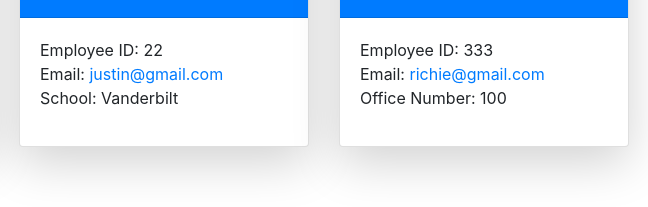
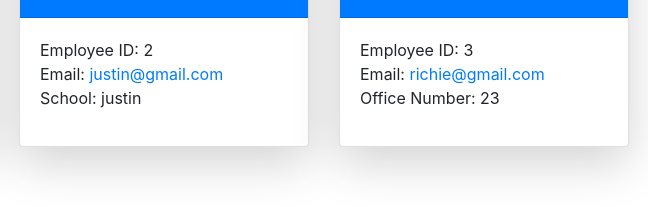
Before and after one commit to mysteriousdj/Team-Profile-Generator, a website: page dist/index.html in a window 1280 px wide. Shown: the part 317-524 px from the top of the page, 316-964 px from the left. Drawn offline with nearby package versions, Linux system fonts and the light colour scheme.

Commit message:
README updated

```diff
--- a/dist/index.html
+++ b/dist/index.html
@@ -29,7 +29,7 @@
         <div class="card-body">
             <ul class="list-unstyled">
                 <li>Employee ID: 1</li>
-                <li>Email: <a href="mailto:Justin@gmail.com">jessi@gmail.com</a></li>
+                <li>Email: <a href="mailto:jessi@gmail.com">jessi@gmail.com</a></li>
                 <li>GitHub Username: <a href="https://github.com/mysteriousdj" target="_blank">mysteriousdj</a></i>
             </u>
         </div>
@@ -45,9 +45,9 @@
         </div>
         <div class="card-body">
             <ul class="list-unstyled">
-                <li>Employee ID: 22</li>
+                <li>Employee ID: 2</li>
                 <li>Email: <a href="mailto:justin@gmail.com">justin@gmail.com</a></li>
-                <li>School: Vanderbilt</i>
+                <li>School: justin</i>
             </u>
         </div>
     </div>
@@ -62,9 +62,9 @@
         </div>
         <div class="card-body">
             <ul class="list-unstyled">
-                <li>Employee ID: 333</li>
+                <li>Employee ID: 3</li>
                 <li>Email: <a href="mailto:richie@gmail.com">richie@gmail.com</a></li>
-                <li>Office Number: 100</i>
+                <li>Office Number: 23</i>
             </u>
         </div>
     </div>
```
Also changed, not shown: README.md, assets/html.png (added), 2 other files.
